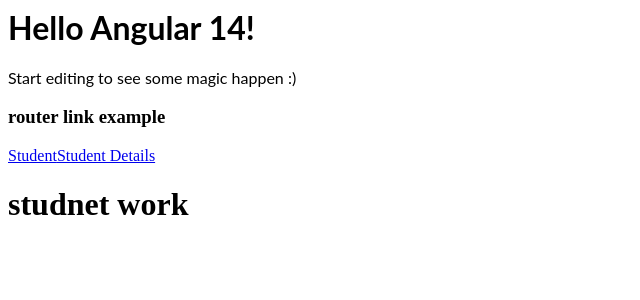
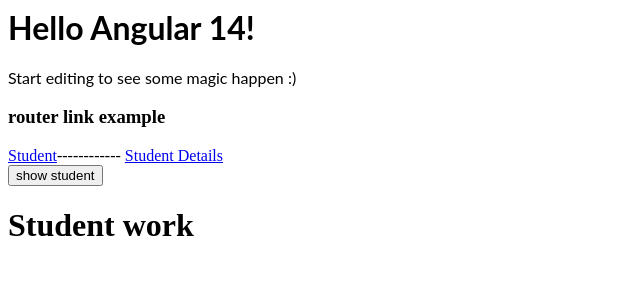
Before and after one commit to Asim-Coding/angular-ivy-routerExample, an Angular app: page /student in a window 1280 px wide. Shown: the top 300 px of the page, without its empty margins (0-640 px from the left). Built offline with nearby package versions, Linux system fonts and the light colour scheme.

Commit message:
4 files modified

```diff
--- a/src/app/app.component.html
+++ b/src/app/app.component.html
@@ -3,8 +3,9 @@
   Start editing to see some magic happen :)
 </p>
 <h3>router link example</h3>
-<a [routerLink]="['/student']">Student</a>
-<a [routerLink]="['/studentdetails']">Student Details</a>
+<a [routerLink]="['/student']">Student</a>------------
+<a [routerLink]="['/studentdetails']">Student Details</a><br />
+<button (click)="student()">show student</button>
 <div>
 <router-outlet></router-outlet>
 </div>
--- a/src/app/app.component.ts
+++ b/src/app/app.component.ts
@@ -1,4 +1,5 @@
 import { Component, VERSION } from '@angular/core';
+import { Router } from '@angular/router';
 
 @Component({
   selector: 'my-app',
@@ -7,4 +8,8 @@
 })
 export class AppComponent  {
   name = 'Angular ' + VERSION.major;
+  constructor(private router:Router){}
+  student(){
+    this.router.navigate(['/student'])
+  }
 }
--- a/src/app/student/student.component.html
+++ b/src/app/student/student.component.html
@@ -1 +1 @@
-<h1>studnet work</h1>
+<h1>Student work</h1>
```
Also changed, not shown: src/app/studentdetails/studentdetails.component.html (line endings or trailing spaces).
